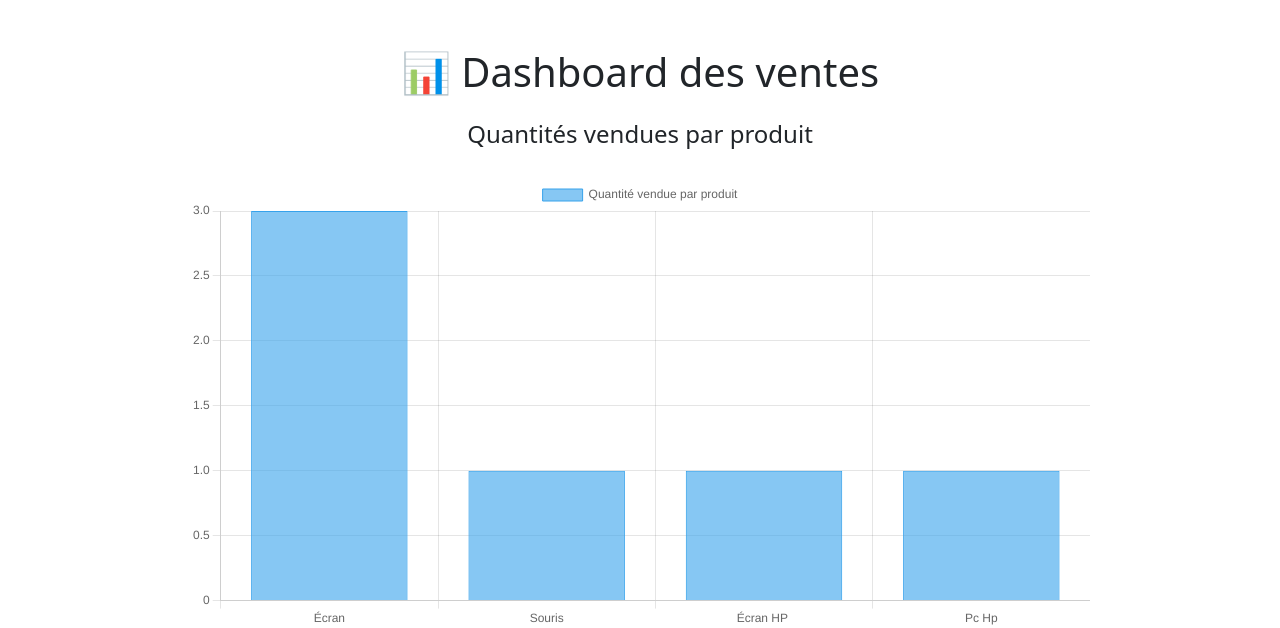
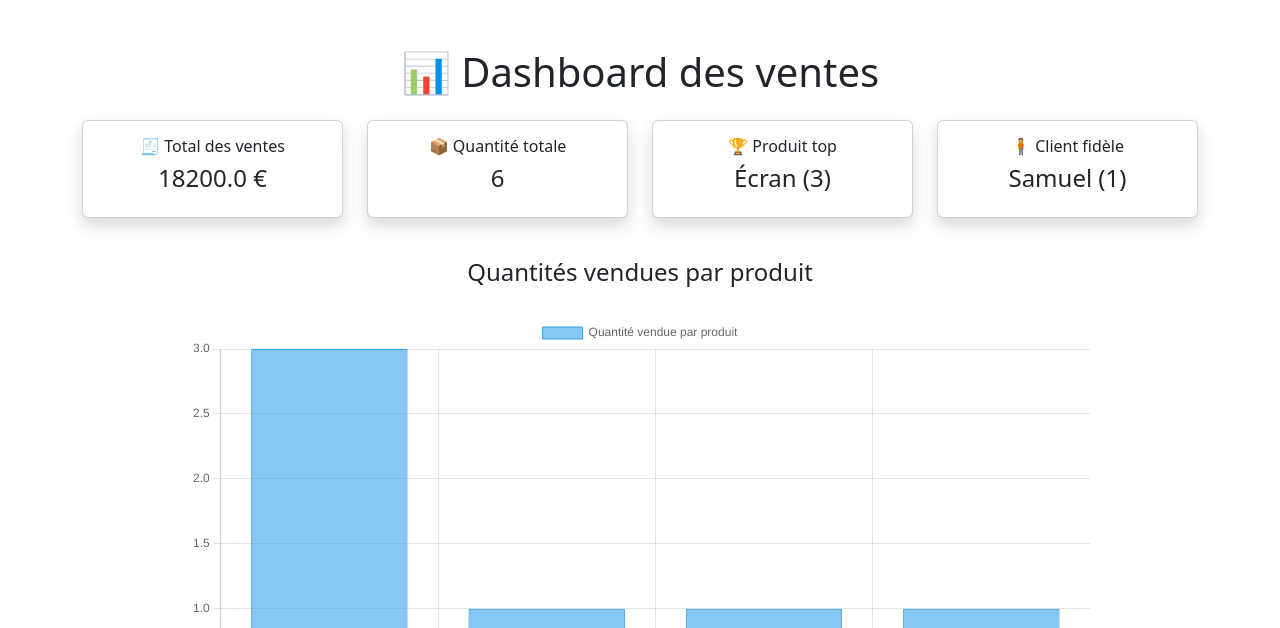
Before and after one commit to HanouneCamara/vente_dashboard, a Flask app: page /dashboard in a window 1280 px wide. Shown: the top 628 px of the page. Run offline with Flask 3, Linux system fonts and the light colour scheme; data comes from the database, SQL or seed files in the repository.

Commit message:
get_stats

```diff
--- a/app.py
+++ b/app.py
@@ -133,6 +133,52 @@ def generer_excel():
 
     return send_file(output, mimetype='application/vnd.openxmlformats-officedocument.spreadsheetml.sheet', as_attachment=True, download_name='rapport_ventes.xlsx')
 
+def get_stats():
+    conn = sqlite3.connect("db/ventes.db")
+    cursor = conn.cursor()
+
+    # Total ventes
+    cursor.execute("SELECT SUM(quantite * prix_unitaire) FROM ventes")
+    total_ventes = cursor.fetchone()[0] or 0
+
+    # Total quantité
+    cursor.execute("SELECT SUM(quantite) FROM ventes")
+    total_quantite = cursor.fetchone()[0] or 0
+
+    # Meilleur client
+    cursor.execute(
+        """
+        SELECT client, COUNT(*) as ventes
+        FROM ventes
+        GROUP BY client
+        ORDER BY ventes DESC LIMIT 1
+    """)
+    best_client = cursor.fetchone()
+    client_nom = best_client[0] if best_client else "Aucun"
+    client_ventes = best_client[1] if best_client else 0
+
+    # Produit le plus vendu
+    cursor.execute(
+        """
+        SELECT produit, SUM(quantite) as total
+        FROM ventes
+        GROUP BY produit
+        ORDER BY total DESC LIMIT 1
+    """)
+    best_produit = cursor.fetchone()
+    produit_nom = best_produit[0] if best_produit else 0
+    produit_total = best_produit[1] if best_produit else 0
+
+    conn.close()
+    return{
+        "total_ventes": total_ventes,
+        "total_quantite": total_quantite,
+        "client_nom": client_nom,
+        "client_ventes": client_ventes,
+        "produit_nom": produit_nom,
+        "produit_total": produit_total
+    }
+
 @app.route('/dashboard')
 def dashboard():
     ventes = get_all_ventes()
@@ -170,7 +216,8 @@ def dashboard():
         labels_mois = sorted(ventes_par_mois.keys())
         quantites_mois = [ventes_par_mois[mois] for mois in labels_mois]
 
-    return render_template('dashboard.html', labels=labels_produits, quantites=quantites_produits, labels_clients=labels_clients, quantites_clients=quantites_clients, labels_mois=labels_mois, quantites_mois=quantites_mois)
+    stats = get_stats()
+    return render_template('dashboard.html', labels=labels_produits, quantites=quantites_produits, labels_clients=labels_clients, quantites_clients=quantites_clients, labels_mois=labels_mois, quantites_mois=quantites_mois, stats=stats)
 
 
 if __name__ == '__main__':
--- a/templates/dashboard.html
+++ b/templates/dashboard.html
@@ -26,6 +26,41 @@
 
     <div class="container mt-5">
         <h1 class="text-center mb-4">📊 Dashboard des ventes</h1>
+        <!-- STATS -->
+        <div class="row text-center mb-4">
+            <div class="col-md-3 mb-3">
+                <div class="card shadow">
+                    <div class="card-body">
+                        <h6 class="card-title">🧾 Total des ventes</h6>
+                        <h4>{{ stats.total_ventes | round(2) }} €</h4>
+                    </div>
+                </div>
+            </div>
+            <div class="col-md-3 mb-3">
+                <div class="card shadow">
+                    <div class="card-body">
+                        <h6 class="card-title">📦 Quantité totale</h6>
+                        <h4>{{ stats.total_quantite }}</h4>
+                    </div>
+                </div>
+            </div>
+            <div class="col-md-3 mb-3">
+                <div class="card shadow">
+                    <div class="card-body">
+                        <h6 class="card-title">🏆 Produit top</h6>
+                        <h4>{{ stats.produit_nom }} ({{ stats.produit_total }})</h4>
+                    </div>
+                </div>
+            </div>
+            <div class="col-md-3 mb-3">
+                <div class="card shadow">
+                    <div class="card-body">
+                        <h6 class="card-title">🧍‍ Client fidèle</h6>
+                        <h4>{{ stats.client_nom }} ({{ stats.client_ventes }})</h4>
+                    </div>
+                </div>
+            </div>
+        </div>
 
         <!-- Histogramme produits -->
         <h4 class="text-center">Quantités vendues par produit</h4>
```
